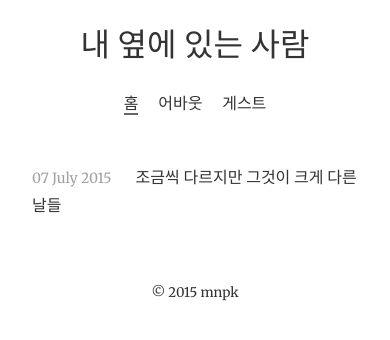
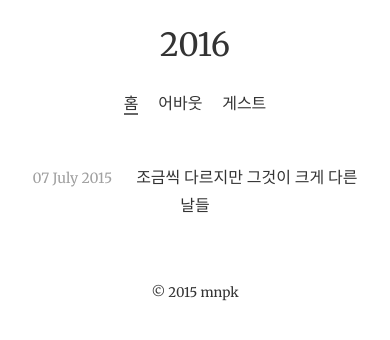
Before and after one commit to mnpk/mnpk.old.github.io, a Jekyll site: the page built from index.html, in a window 390 px wide. Shown: the top 340 px of the page. Built offline with Jekyll 4.4.1, drawn with Linux system fonts in a browser that asks for light colours; Markdown is read by kramdown in place of the engine named in the settings.

Commit message:
title 수정, mobile layout post 가운데정렬

```diff
--- a/_config.yml
+++ b/_config.yml
@@ -1,4 +1,4 @@
-title: 내 옆에 있는 사람
+title: 2016
 baseurl: ""
 
 date_format: "%d %B %Y"
--- a/_sass/_layout.scss
+++ b/_sass/_layout.scss
@@ -74,6 +74,11 @@ footer {
             text-align: center;
         }
     }
+    .posts {
+        li {
+          text-align: center;
+        }
+    }
     footer {
         text-align: center;
     }
```
